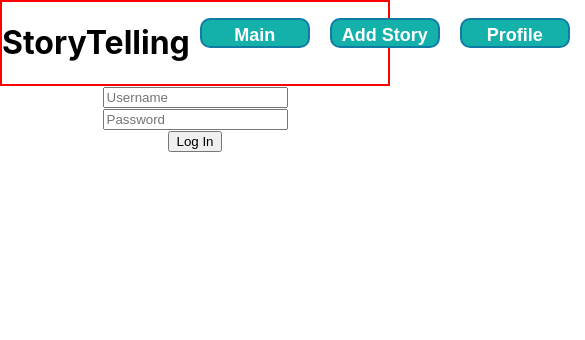
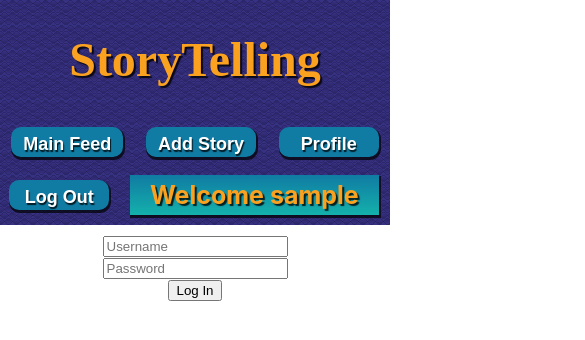
Before and after one commit to coordinator-storytelling-lambda-bw/StoryTelling-Front-End, a React (Create React App) app: page /login in a window 390 px wide. Shown: the top 340 px of the page, 585 px wide, since content can reach past the window. Built offline with nearby package versions, Linux system fonts and the light colour scheme; sample sign-in values are in the browser's storage.

Commit message:
Styled navbar and made more responsive. Added login error alert

```diff
--- a/src/App.css
+++ b/src/App.css
@@ -40,17 +40,10 @@ button {
   display: flex;
 }
 
-.space {
-  display: flex;
-  justify-content: space-around;
-  align-items: center;
-  border: 2px solid red
-}
-
 span {
-  cursor: pointer
+  cursor: pointer;
 }
 
 .none {
-  display: none
+  display: none;
 }
--- a/src/components/Login.js
+++ b/src/components/Login.js
@@ -56,6 +56,7 @@ const FormikLoginForm = withFormik({
       })
       .catch((err) => {
         console.log(err, 'hi');
+        alert("Username and/or password not found")
         setSubmitting(false);
       });
   }
--- a/src/components/Nav.js
+++ b/src/components/Nav.js
@@ -1,40 +1,63 @@
-import React from 'react'
-import { Link } from 'react-router-dom'
+import React from 'react';
+import { Link } from 'react-router-dom';
+import styled from 'styled-components';
+import topBarBgImg from '../pattern.png';
 
+const PageTitle = styled.h1`
+  font-family: 'Finger Paint', cursive;
+  font-size: 3rem;
+  color: #faa220;
+  text-shadow: 2px 2px 4px #c64f18;
+  text-shadow: 2px 2px 1px rgba(0, 0, 0, 0.8);
+`;
+const TopBar = styled.div`
+  background-image: url(${topBarBgImg});
+  background-repeat: repeat;
+  margin-bottom: 10px;
+  flex-wrap: wrap;
+`;
 
 const Nav = () => {
-    const token = localStorage.getItem('token')
-    const user = JSON.parse(localStorage.getItem('user'))
+  const token = localStorage.getItem('token');
+  const user = JSON.parse(localStorage.getItem('user'));
 
   const logOut = () => {
-        window.location.reload()
-        localStorage.removeItem('token')
-    }
+    window.location.reload();
+    localStorage.removeItem('token');
+  };
   return (
-        <div className='flex space'>
-            <h1>StoryTelling</h1>
-            {token ?
+    <TopBar className='space'>
+      <PageTitle>StoryTelling</PageTitle>
+      {token ? (
         <div className='nav'>
-                    <Link to='/feed'><button className='nav-link'>Main Feed</button></Link>
-                    <Link to='/add'><button className='nav-link'>Add Story</button></Link>
-                    <Link to='/profile'><button className='nav-link'>Profile</button></Link>
-                    <button className='nav-link' onClick={logOut}>Log Out</button>
+          <Link to='/feed'>
+            <button className='nav-link'>Main Feed</button>
+          </Link>
+          <Link to='/add'>
+            <button className='nav-link'>Add Story</button>
+          </Link>
+          <Link to='/profile'>
+            <button className='nav-link'>Profile</button>
+          </Link>
+          <button className='nav-link' onClick={logOut}>
+            Log Out
+          </button>
           <span className='welcome'>Welcome {user.username}</span>
         </div>
-                :
+      ) : (
         <div>
-                    <Link to='/'><button  className='nav-link'>Home</button></Link>
+          <Link to='/'>
+            <button className='nav-link'>Home</button>
+          </Link>
         </div>
-            }
+      )}
       {/* <div className='flex'>
 
 
                 {token ? Sign Out</button> : null}
             </div> */}
+    </TopBar>
+  );
+};
 
-
-        </div>
-    )
-}
-
-export default Nav
+export default Nav;
--- a/src/index.css
+++ b/src/index.css
@@ -208,36 +208,56 @@ code {
   width: 100%;
   text-align: left;
 }
+.space {
+  display: flex;
+  justify-content: space-around;
+  align-items: center;
+  /* border: 2px solid red */
+}
 .nav{
   display: flex;
-  width: 600px;
+  flex-wrap: wrap;
   justify-content: space-around;
-}
+  align-items: center;
+  }
+
+
 .nav-link{
   text-decoration: none;
   font-weight: bold;
   color: white;
   font-size: 18px;
-  min-width: 110px;
+  text-shadow: 1px 2px 1px rgba(0,0,0,0.8);
+  min-width: 100px;
   height: 30px;
   border: 2px solid #107BA3;
   border-radius: 10px;
-  background: #14B1AB;
+  background: #107BA3;
   padding: 5px 10px;
-  margin: 10px;
+  margin: 8px;
+  box-shadow: 1px 2px 0px 1px rgba(0,0,0,0.69);
 }
 .nav-link:hover{
   background: #C0326A;
-  border: 3px solid #107BA3;
-  transition: all ease-in-out .3s;
+  border: 2px solid #C0326A;
+  transition: all ease-in-out .2s;
+  /* margin: 11px 8px 8px 9px; */
+  top: 2px;
+  left: 1px;
+  box-shadow: none;
+  position: relative;
+
 }
 .welcome{
   text-decoration: none;
+  text-shadow: 2px 2px 1px rgba(0,0,0,0.8);
   color: #FAA220;
   font-size: 25px;
   font-weight: bold;
   padding: 5px 20px;
-  border-radius: 15px;
+  /* border-radius: 15px; */
   border: 0px solid transparent;
-  background: linear-gradient(to bottom ,#14B1AB, #107BA3 )
+  background: linear-gradient(to bottom ,#107BA3, #14B1AB);
+  margin: 10px;
+  box-shadow: 1px 2px 0px 1px rgba(0,0,0,0.69);
 }
```
Also changed, not shown: src/pattern.png (added), 1 other file (tests, documents, lock files or other folders). Lines whose indentation alone changed are shown as unchanged.
